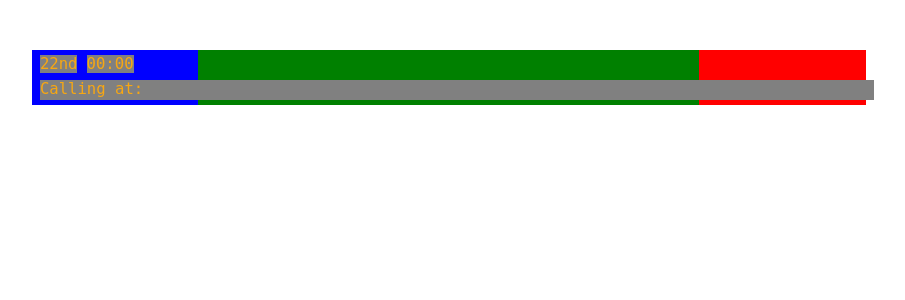
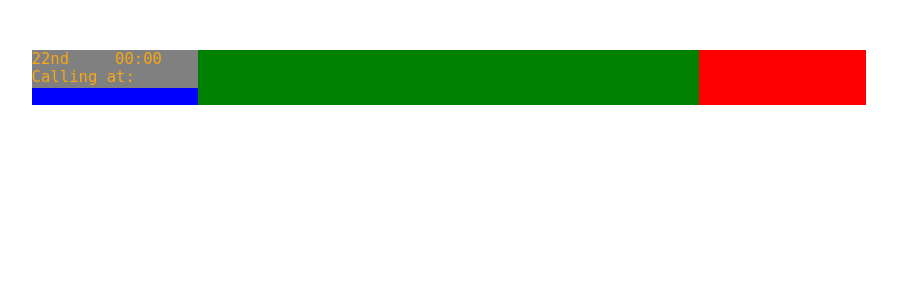
Before and after one commit to Mxtt-smith/DepartureDashboardApp, a Flask app: template templates/uitest.html in a window 1280 px wide. Shown: the top 300 px of the page, without its empty margins (176-1081 px from the left). Run offline with Flask 3, Linux system fonts and the light colour scheme; the template is opened without the code that fills it, so the values that code supplies are empty.

Commit message:
Splitting the left third

```diff
--- a/templates/uitest.html
+++ b/templates/uitest.html
@@ -9,12 +9,20 @@
 <body>
                 <div class="baseBoard">
                     <div class="leftThird">
-                        <div class="order">
+                        <div class="leftThirdSplit">
+                            <div class="order">
+                            22nd
+                            </div>
+                            <div class="scheduledArrival">
+                                00:00
+                            </div>
+                        </div>
+                        <!-- <div class="order">
                             22nd
                         </div>
                         <div class="scheduledArrival">
                             00:00
-                        </div>
+                        </div> -->
                         <div class="callingAt">
                             Calling at:
                         </div>
@@ -76,28 +84,29 @@
     height: 100%;
     background-color: red;
 }
-.leftThird .order{
-    position: absolute;
+.leftThird .leftThirdSplit{
+    display: flex;
     top: 5px;
-    left: 1%;
+}
+.leftThirdSplit .order{
+    top: 5px;
+    width: 100%;
     background-color: grey;
     z-index: 100;
     color:rgb(247, 167, 18)
 }
-.leftThird .scheduledArrival{
-    position: absolute;
-    top: 5px;
-    left: 55px;
+.leftThirdSplit .scheduledArrival{
+    border-top: 5px;
+    width: 100%;
     background-color: grey;
     z-index: 100;
     color:rgb(247, 167, 18)
 
 }
 .leftThird .callingAt{
-    position: absolute;
     bottom: 5px;
     height: 20px;
-    left: 1%;
+    left: 5px;
     width : 100%;
     background-color: grey;
     z-index: 100;
```
